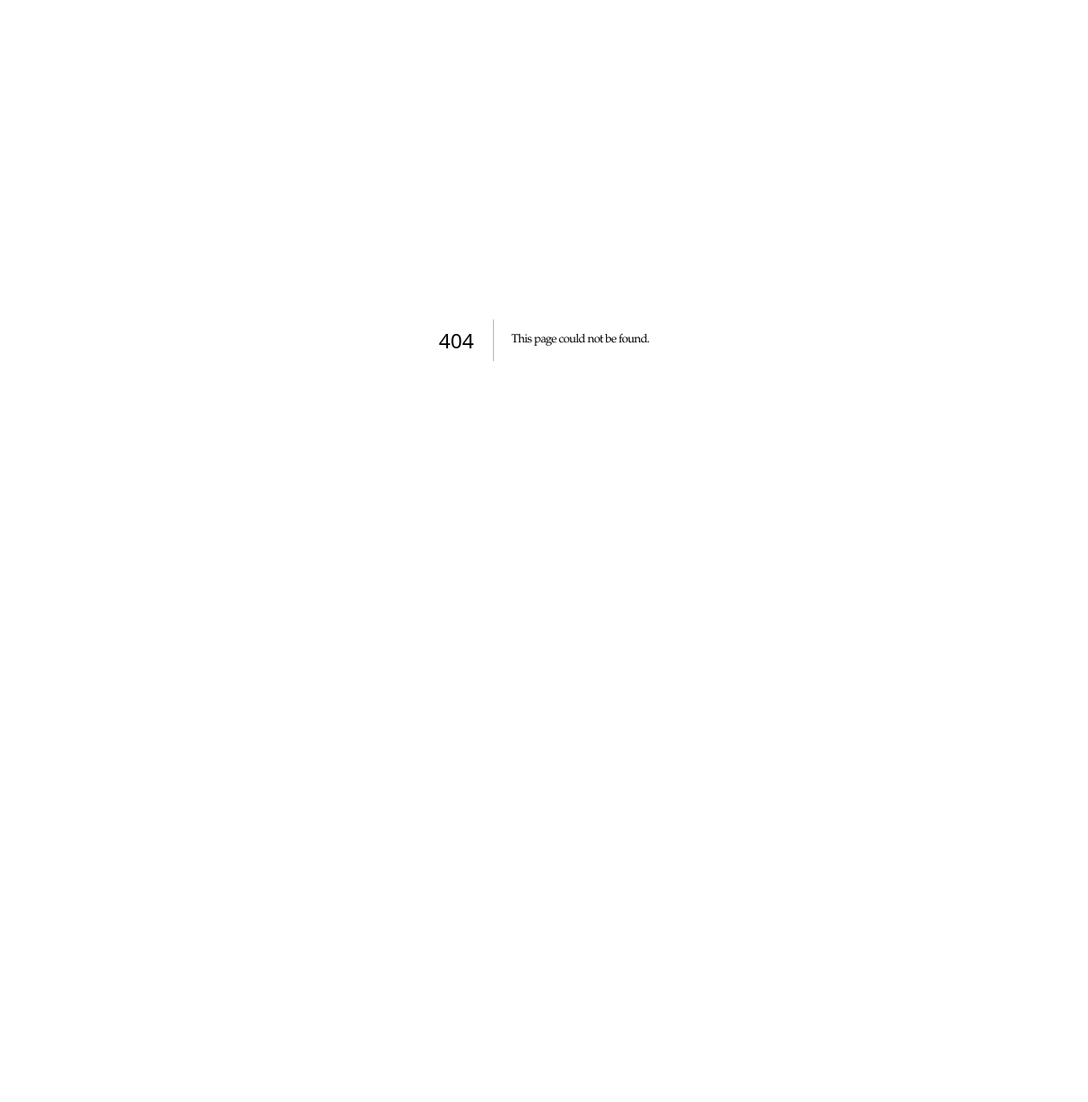
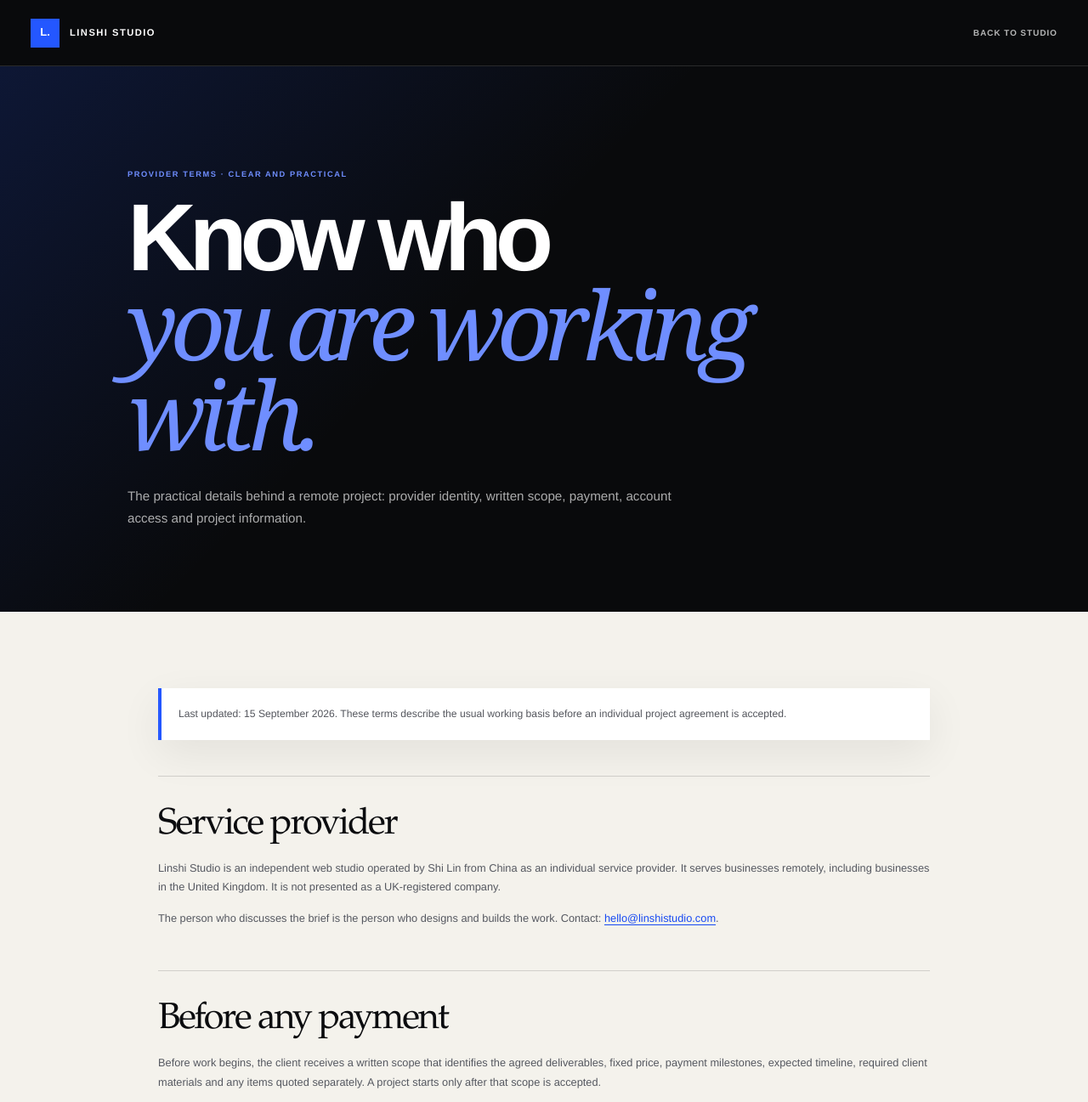
Before and after one commit to linshi156217-bot/linshi156217-bot.github.io, a Next.js app: page /provider-terms in a window 1280 px wide. Before the commit this address had no page. Shown: the top 1297 px of the page at 85% size. Before the commit the page ends 800 px from the top, so only its background shows below. Built offline with nearby package versions, Linux system fonts and the light colour scheme.

Commit message:
Add provider terms and paid engagement proof

```diff
--- a/app/privacy/page.jsx
+++ b/app/privacy/page.jsx
@@ -65,6 +65,7 @@ export default function PrivacyPage() {
           <h2>Your choices</h2>
           <p>You may ask what information we hold about you, request a correction or ask us to delete information that no longer needs to be retained.</p>
           <p>You can withdraw optional marketing consent at any time by replying “unsubscribe” to an email or contacting the address below. Withdrawing marketing consent does not affect a project enquiry or an agreed service.</p>
+          <p>For the identity of the service provider, payment sequence, account access and delivery boundaries, read the <a href="/provider-terms/">provider and data terms</a>.</p>
           <p>Email <a href={`mailto:${email}?subject=Privacy%20request`}>{email}</a> with the subject “Privacy request”. We may need to verify that the request relates to you before acting.</p>
         </section>
 
@@ -86,6 +87,7 @@ export default function PrivacyPage() {
           <a href={`mailto:${email}?subject=Privacy%20request`}>{email}</a>
           <a href={whatsappUrl} target="_blank" rel="noreferrer">WhatsApp</a>
           <a href="/project-guide/">Project guide</a>
+          <a href="/provider-terms/">Provider terms</a>
         </div>
       </footer>
     </main>
--- a/app/project-guide/page.jsx
+++ b/app/project-guide/page.jsx
@@ -185,6 +185,7 @@ export default function ProjectGuidePage() {
           <a href={`mailto:${email}?subject=Website%20project%20enquiry`}>{email}</a>
           <a href={whatsappUrl} target="_blank" rel="noreferrer">WhatsApp</a>
           <a href="/privacy/">Privacy</a>
+          <a href="/provider-terms/">Provider terms</a>
         </div>
       </footer>
     </main>
--- /dev/null
+++ b/app/provider-terms/page.jsx
@@ -0,0 +1,69 @@
+import styles from "../legal.module.css";
+
+export const metadata = {
+  title: "Provider and data terms",
+  description: "Who provides Linshi Studio services, and how scope, payment, account access and project information are handled.",
+  alternates: { canonical: "/provider-terms/" },
+};
+
+const email = "hello@linshistudio.com";
+
+export default function ProviderTermsPage() {
+  return (
+    <main className={styles.page}>
+      <header className={styles.header}>
+        <a className={styles.brand} href="/"><span className={styles.mark}>L.</span>Linshi Studio</a>
+        <a className={styles.back} href="/">Back to studio</a>
+      </header>
+
+      <section className={styles.hero}>
+        <div className={styles.heroInner}>
+          <p className={styles.eyebrow}>Provider terms · Clear and practical</p>
+          <h1>Know who<br /><em>you are working with.</em></h1>
+          <p className={styles.heroLead}>The practical details behind a remote project: provider identity, written scope, payment, account access and project information.</p>
+        </div>
+      </section>
+
+      <div className={styles.content}>
+        <p className={styles.notice}>Last updated: 15 September 2026. These terms describe the usual working basis before an individual project agreement is accepted.</p>
+
+        <section className={styles.section}>
+          <h2>Service provider</h2>
+          <p>Linshi Studio is an independent web studio operated by Shi Lin from China as an individual service provider. It serves businesses remotely, including businesses in the United Kingdom. It is not presented as a UK-registered company.</p>
+          <p>The person who discusses the brief is the person who designs and builds the work. Contact: <a href={`mailto:${email}?subject=Project%20question`}>{email}</a>.</p>
+        </section>
+
+        <section className={styles.section}>
+          <h2>Before any payment</h2>
+          <p>Before work begins, the client receives a written scope that identifies the agreed deliverables, fixed price, payment milestones, expected timeline, required client materials and any items quoted separately. A project starts only after that scope is accepted.</p>
+          <p>Public concept websites on this site are clearly identified as concepts. They are not presented as paid client commissions.</p>
+        </section>
+
+        <section className={styles.section}>
+          <h2>Payment and delivery</h2>
+          <p>After the written scope is accepted, payment is requested through PayPal in GBP. The payment request identifies Shi Lin trading as Linshi Studio, the agreed service, amount and due date.</p>
+          <p>The £149 mobile enquiry sprint and £350 quarterly website and AI-search review are paid in full after scope acceptance. Standard website projects normally use a 50% booking deposit and 50% final payment before live-domain launch or transfer. Any variation is stated in the written scope.</p>
+          <p>Delivery, revisions, cancellation and refund arrangements are confirmed for the specific project in writing. No ranking, AI inclusion, citation or commercial result is promised.</p>
+        </section>
+
+        <section className={styles.section}>
+          <h2>Accounts, access and security</h2>
+          <p>The client keeps control of their domain and essential third-party accounts wherever the service allows it. New client-facing accounts should be created in the client&apos;s name where practical.</p>
+          <p>Do not send passwords in an initial brief or ordinary email. Access is requested only after scope acceptance, only for the agreed work and through a client-controlled account or approved access method. Live-site changes require the client&apos;s written instruction.</p>
+        </section>
+
+        <section className={styles.section}>
+          <h2>Project information</h2>
+          <p>We use project information only to answer the enquiry, prepare the agreed work, deliver it and keep essential service records. The <a href="/privacy/">privacy policy</a> explains the enquiry form, providers, retention and your choices in more detail.</p>
+          <p>Client names, access details and non-public project material are not published without the client&apos;s permission.</p>
+        </section>
+
+        <a className={styles.cta} href={`mailto:${email}?subject=Project%20question`}>
+          <span><small>Questions before a project</small><strong>{email}</strong></span><b aria-hidden="true">↗</b>
+        </a>
+      </div>
+
+      <footer className={styles.footer}><div className={styles.footerInner}><span>© 2026 Linshi Studio</span><a href="/project-guide/">Project guide</a><a href="/privacy/">Privacy</a><a href={`mailto:${email}?subject=Project%20question`}>{email}</a></div></footer>
+    </main>
+  );
+}
--- a/app/sitemap.js
+++ b/app/sitemap.js
@@ -13,6 +13,7 @@ const routes = [
   ["/morrow-and-tide/", "monthly", 0.8],
   ["/the-fox-and-bramble/", "monthly", 0.8],
   ["/privacy/", "yearly", 0.3],
+  ["/provider-terms/", "yearly", 0.5],
 ];
 
 export default function sitemap() {
--- a/app/studio-home/StudioHome.jsx
+++ b/app/studio-home/StudioHome.jsx
@@ -54,7 +54,8 @@ export default function StudioHome() {
           <article><span>03</span><h3>Direct accountability</h3><p>Shi Lin remains your direct studio contact through the brief, build, checks and handover.</p></article>
           <article><span>04</span><h3>Your accounts stay yours</h3><p>Your domain and essential third-party accounts remain in your name wherever the service allows it.</p></article>
         </div>
-        <a className={styles.trustLink} href="/project-guide/">Read the project guide, scope and prices <Arrow /></a>
+        <p className={styles.paidProof}><strong>Recent paid engagement.</strong> One client engagement has been agreed and paid for. Client details remain private; the public portfolio work above remains clearly labelled as concept work.</p>
+        <div className={styles.trustLinks}><a className={styles.trustLink} href="/project-guide/">Read the project guide, scope and prices <Arrow /></a><a className={styles.trustLink} href="/provider-terms/">Read provider and data terms <Arrow /></a></div>
       </section>
       <section className={styles.work} id="work" aria-labelledby="work-title">
         <div className={styles.sectionHead}><div><p className={styles.eyebrow}>01 / Selected work</p><h2 id="work-title">Different businesses.<br /><em>Distinctive worlds.</em></h2></div><p>A selection of self-initiated website concepts.<br />Fictional businesses. Real design thinking.</p></div>
@@ -71,6 +72,6 @@ export default function StudioHome() {
         <a href="mailto:hello@linshistudio.com"><small>02 / Studio email</small><span>hello@linshistudio.com <Arrow /></span><p>For projects, ideas and introductions.</p></a>
       </div></section>
     </main>
-    <footer className={styles.footer}><a className={styles.footerBrand} href="#top">linshi<span>.</span></a><p>Independent by nature.<br />Considered by design.</p><nav aria-label="Footer navigation"><a href="#contact">Contact</a><a href="#working-with-linshi">How we work</a><a href="https://www.instagram.com/designerlinshi/">Instagram <Arrow /></a><a href="/project-guide/">Project guide</a><a href="/privacy/">Privacy</a></nav><span className={styles.copyright}>© 2026 Linshi Studio</span><a className={styles.backTop} href="#top">Back to top ↑</a></footer>
+    <footer className={styles.footer}><a className={styles.footerBrand} href="#top">linshi<span>.</span></a><p>Independent by nature.<br />Considered by design.</p><nav aria-label="Footer navigation"><a href="#contact">Contact</a><a href="#working-with-linshi">How we work</a><a href="https://www.instagram.com/designerlinshi/">Instagram <Arrow /></a><a href="/project-guide/">Project guide</a><a href="/provider-terms/">Provider terms</a><a href="/privacy/">Privacy</a></nav><span className={styles.copyright}>© 2026 Linshi Studio</span><a className={styles.backTop} href="#top">Back to top ↑</a></footer>
   </div>;
 }
--- a/app/work/page.jsx
+++ b/app/work/page.jsx
@@ -822,6 +822,7 @@ export default function WorkPage() {
           <a href="#work">Selected work</a>
           <a href="/project-guide/">Project guide</a>
           <a href="/privacy/">Privacy</a>
+          <a href="/provider-terms/">Provider terms</a>
           <a href={instagramUrl} target="_blank" rel="noreferrer">
             Instagram <Arrow />
           </a>
```
Also changed, not shown: app/studio-home/studio-home.module.css.
